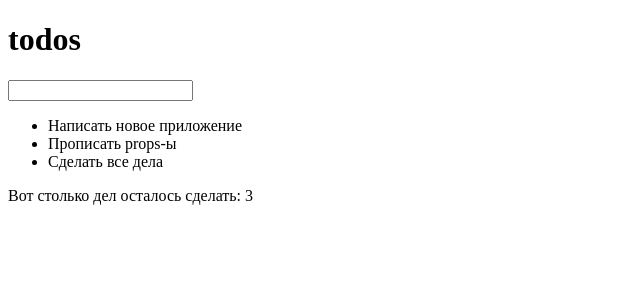
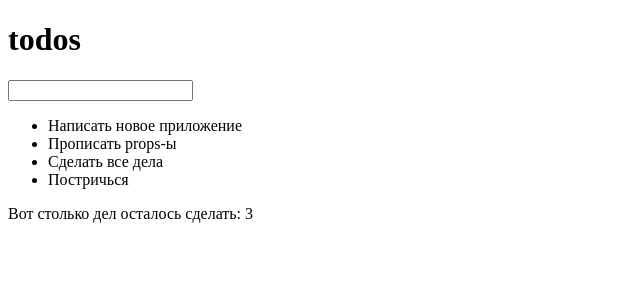
Before and after one commit to WebHeroSchool/app_todo, a React (Create React App) app: page / in a window 1280 px wide. Shown: the top 300 px of the page, without its empty margins (0-640 px from the left). Built offline with nearby package versions, Linux system fonts and the light colour scheme.

Commit message:
пропсы

```diff
--- a/src/components/App/App.js
+++ b/src/components/App/App.js
@@ -3,7 +3,12 @@ import ItemList from '../ItemList/ItemList';
 import InputItem from '../InputItem/InputItem';
 import Footer from '../Footer/Footer';
 
-const todoItem = 'Написать новое приложение';
+const todoItem = [
+    {id: 1, item: 'Написать новое приложение'},
+    {id: 2, item: 'Прописать props-ы'},
+    {id: 3, item: 'Сделать все дела'},
+    {id: 4, affair: 'Постричься'}
+];
 
 const App = () => (<div>
     <h1>todos</h1>
--- a/src/components/ItemList/ItemList.js
+++ b/src/components/ItemList/ItemList.js
@@ -1,10 +1,21 @@
 import React from 'react';
-import Item from '../Item/Items'
+import Item from '../Item/Items';
 
-const ItemList = ({ todoItem }) => (<ul>
-    <li><Item todoItem={todoItem} /></li>
-    <li><Item todoItem={'Прописать props-ы'} /></li>
-    <li><Item todoItem={'Сделать все дела'} /></li>
-</ul>);
+const ItemList = props => {
+    const todoItem = [
+    {id: 1, affair: 'Написать новое приложение'},
+    {id: 2, affair: 'Прописать props-ы'},
+    {id: 3, affair: 'Сделать все дела'},
+    {id: 4, affair: 'Постричься'}
+];
+
+return (
+    <ul>
+        {todoItem.map(item =>(
+            <li key={item.id}>{item.affair}</li>
+        ))}
+    </ul>
+);
+};
 
 export default ItemList;
```
